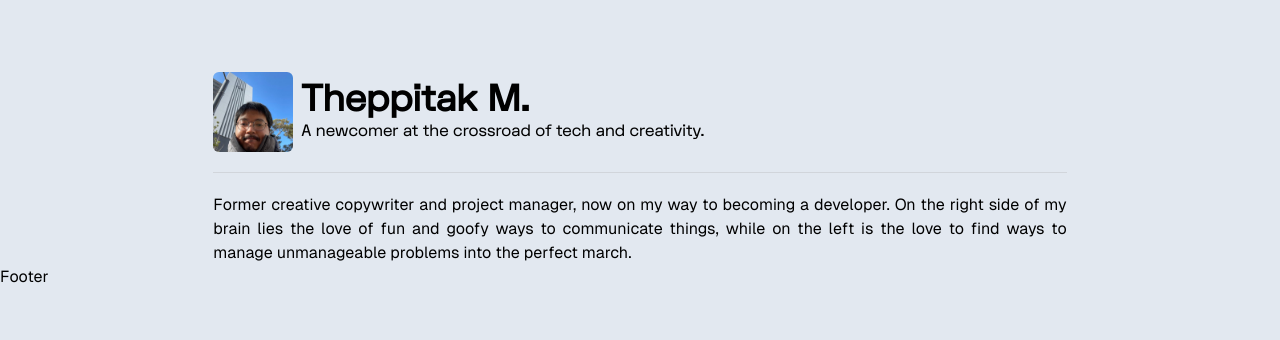
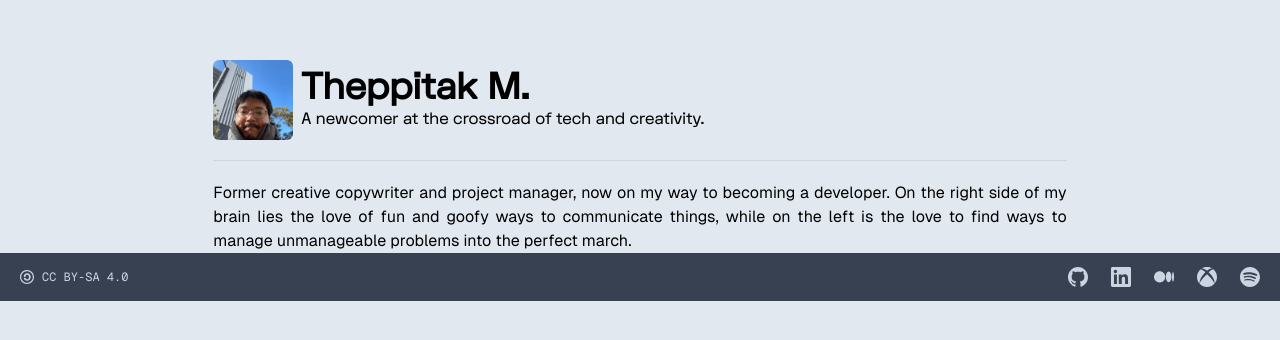
Before and after one commit to mmmmmob/me.theppitak, a React (Vite) app: page / in a window 1280 px wide. Shown: the part 220-560 px from the top of the page. Built offline with nearby package versions, Linux system fonts and the light colour scheme.

Commit message:
feat: new footer components

```diff
--- a/src/components/Footer.jsx
+++ b/src/components/Footer.jsx
@@ -1,5 +1,138 @@
 function Footer() {
-  return <h1>Footer</h1>;
+  return (
+    <div className="flex h-12 w-screen justify-between bg-gray-700 text-slate-300">
+      {/* left-side footer [copyright]*/}
+      <div className="ml-5 flex w-fit">
+        <svg
+          xmlns="http://www.w3.org/2000/svg"
+          width="14"
+          height="14"
+          viewBox="0 0 35 35"
+          fill="none"
+          className="mr-2 self-center"
+        >
+          <g clipPath="url(#clip0_71_1659)">
+            <path
+              d="M17.0557 -0.000514486C7.60404 0.239211 0 7.99043 0 17.4995C0 27.1595 7.84 34.9995 17.5 34.9995C27.16 34.9995 35 27.1595 35 17.4995C35 7.83949 27.16 -0.000514486 17.5 -0.000514486C17.3491 -0.000514486 17.2057 -0.00431965 17.0557 -0.000514486ZM17.0386 3.0073C17.1936 3.00238 17.3438 3.0073 17.5 3.0073C25.4997 3.0073 31.9922 9.4998 31.9922 17.4995C31.9922 25.4992 25.4997 31.9917 17.5 31.9917C9.50031 31.9917 3.00781 25.4992 3.00781 17.4995C3.00781 9.65604 9.25472 3.25409 17.0386 3.0073Z"
+              fill="#cbd5e1"
+            />
+            <path
+              d="M9.90707 14.6478H8.4082L11.8091 18.4588L15.21 14.6478H13.9829C14.2487 12.7885 15.8843 11.5927 17.7734 11.7425C17.8481 11.7484 17.9199 11.7425 17.9956 11.7425C21.0731 11.7425 22.2868 14.07 22.3877 17.5018C22.493 21.0834 20.417 23.3098 17.9956 23.2611C15.4398 23.2107 14.4715 21.9882 14.0991 20.1336H9.53613C10.2871 24.4054 13.432 26.9105 17.8931 26.9183C22.9432 26.9272 26.5918 22.7023 26.5918 17.5018C26.5918 11.9483 22.9445 8.0853 17.8931 8.0853C17.7431 8.0853 17.5969 8.07715 17.4487 8.0853C17.4129 8.08727 17.382 8.08471 17.3462 8.0853C14.1895 8.13778 9.90709 10.3492 9.90707 14.6478Z"
+              fill="#cbd5e1"
+            />
+          </g>
+          <defs>
+            <clipPath id="clip0_71_1659">
+              <rect width="35" height="35" fill="#cbd5e1" />
+            </clipPath>
+          </defs>
+        </svg>
+        <div className="self-center font-mono text-xs">CC BY-SA 4.0</div>
+      </div>
+      {/* right-side footer [social emblems] */}
+      <div className="mr-5 flex w-48 justify-between self-center">
+        {/* GitHub */}
+        <a href="https://github.com/mmmmmob" target="_blank">
+          <svg
+            xmlns="http://www.w3.org/2000/svg"
+            width="20"
+            height="20"
+            viewBox="0 0 35 35"
+            fill="none"
+          >
+            <g clipPath="url(#clip0_71_1664)">
+              <path
+                fillRule="evenodd"
+                clipRule="evenodd"
+                d="M17.5145 0C7.82942 0 0 7.88715 0 17.6446C0 25.4443 5.01658 32.0465 11.9759 34.3833C12.846 34.559 13.1647 34.0036 13.1647 33.5365C13.1647 33.1274 13.136 31.7253 13.136 30.2644C8.26393 31.3163 7.24936 28.1611 7.24936 28.1611C6.46638 26.1161 5.30626 25.5906 5.30626 25.5906C3.71162 24.5097 5.42241 24.5097 5.42241 24.5097C7.19128 24.6265 8.11946 26.3208 8.11946 26.3208C9.68505 29.0082 12.2079 28.2489 13.2228 27.7814C13.3676 26.6421 13.8319 25.8533 14.3248 25.4152C10.439 25.0062 6.35059 23.4872 6.35059 16.7096C6.35059 14.7816 7.04609 13.2042 8.14814 11.9773C7.97426 11.5393 7.36516 9.72772 8.32237 7.30314C8.32237 7.30314 9.80121 6.83565 13.1357 9.11431C14.5633 8.72808 16.0356 8.5316 17.5145 8.52995C18.9933 8.52995 20.5008 8.73465 21.8929 9.11431C25.2277 6.83565 26.7066 7.30314 26.7066 7.30314C27.6638 9.72772 27.0543 11.5393 26.8805 11.9773C28.0116 13.2042 28.6784 14.7816 28.6784 16.7096C28.6784 23.4872 24.59 24.9768 20.6751 25.4152C21.3132 25.9702 21.8639 27.0217 21.8639 28.687C21.8639 31.0531 21.8352 32.9521 21.8352 33.5361C21.8352 34.0036 22.1543 34.559 23.024 34.3836C29.9833 32.0462 34.9999 25.4443 34.9999 17.6446C35.0286 7.88715 27.1705 0 17.5145 0Z"
+                fill="#cbd5e1"
+              />
+            </g>
+            <defs>
+              <clipPath id="clip0_71_1664">
+                <rect width="35" height="35" fill="#cbd5e1" />
+              </clipPath>
+            </defs>
+          </svg>
+        </a>
+
+        {/* LinkedIn */}
+        <a href="https://linkedin.com/in/theppitak-m" target="_blank">
+          <svg
+            xmlns="http://www.w3.org/2000/svg"
+            width="20"
+            height="20"
+            viewBox="0 0 35 35"
+            fill="none"
+          >
+            <path
+              d="M32.4092 0H2.58398C1.15527 0 0 1.12793 0 2.52246V32.4707C0 33.8652 1.15527 35 2.58398 35H32.4092C33.8379 35 35 33.8652 35 32.4775V2.52246C35 1.12793 33.8379 0 32.4092 0ZM10.3838 29.8252H5.18848V13.1182H10.3838V29.8252ZM7.78613 10.8418C6.11816 10.8418 4.77148 9.49512 4.77148 7.83398C4.77148 6.17285 6.11816 4.82617 7.78613 4.82617C9.44727 4.82617 10.7939 6.17285 10.7939 7.83398C10.7939 9.48828 9.44727 10.8418 7.78613 10.8418ZM29.8252 29.8252H24.6367V21.7041C24.6367 19.7695 24.6025 17.2744 21.9365 17.2744C19.2363 17.2744 18.8262 19.3867 18.8262 21.5674V29.8252H13.6445V13.1182H18.6211V15.4014H18.6895C19.3799 14.0889 21.0752 12.7012 23.5977 12.7012C28.8545 12.7012 29.8252 16.1602 29.8252 20.6582V29.8252Z"
+              fill="#cbd5e1"
+            />
+          </svg>
+        </a>
+        {/* Medium */}
+        <a href="https://medium.com/@mmmmmob" target="_blank">
+          <svg
+            xmlns="http://www.w3.org/2000/svg"
+            width="20"
+            height="20"
+            viewBox="0 0 35 35"
+            fill="none"
+          >
+            <path
+              d="M35 17.2487C35 21.8852 34.2229 25.6462 33.2641 25.6462C32.3053 25.6462 31.5286 21.8862 31.5286 17.2487C31.5286 12.6112 32.3056 8.85127 33.2641 8.85127C34.2226 8.85127 35 12.6109 35 17.2487Z"
+              fill="#cbd5e1"
+            />
+            <path
+              d="M30.5708 17.2487C30.5708 22.4248 28.3611 26.6225 25.6352 26.6225C22.9093 26.6225 20.6996 22.4248 20.6996 17.2487C20.6996 12.0726 22.909 7.87493 25.6349 7.87493C28.3607 7.87493 30.5705 12.0713 30.5705 17.2487"
+              fill="#cbd5e1"
+            />
+            <path
+              d="M19.7421 17.2487C19.7421 22.7477 15.3226 27.2055 9.87122 27.2055C4.41981 27.2055 0 22.7467 0 17.2487C0 11.7508 4.41948 7.29167 9.87122 7.29167C15.323 7.29167 19.7421 11.7498 19.7421 17.2487Z"
+              fill="#cbd5e1"
+            />
+          </svg>
+        </a>
+        {/* Xbox */}
+        <a
+          href="https://www.trueachievements.com/gamer/mmmmmob-1844"
+          target="_blank"
+        >
+          <svg
+            xmlns="http://www.w3.org/2000/svg"
+            width="20"
+            height="20"
+            viewBox="0 0 35 35"
+            fill="none"
+          >
+            <path
+              d="M17.4614 0C14.1965 0 11.0842 0.913638 8.50331 2.51146C8.33668 2.56701 8.04876 2.78615 7.78702 3.01822C10.1039 1.17767 15.4616 4.86419 17.0259 5.96213C17.2892 6.14702 17.635 6.14702 17.8983 5.96213C19.4626 4.86419 24.8203 1.17691 27.1372 3.01822C26.8754 2.78615 26.5868 2.56701 26.4209 2.51146C23.8393 0.913638 20.7263 0 17.4614 0ZM6.80919 4.56522C5.59408 4.56522 4.70639 5.55494 4.70639 5.55494C1.82118 8.67451 0 12.8587 0 17.5C0 27.163 7.81962 35 17.4614 35C22.5478 35 27.1791 32.7935 30.3679 29.2935C30.3679 29.2935 29.9884 27.0106 27.635 23.6627C25.0032 19.6933 19.6718 14.6939 17.9651 13.1592C17.6737 12.8974 17.2393 12.8989 16.9502 13.1636C15.6643 14.3407 12.3463 17.6353 11.6151 18.4897C9.86895 20.3158 5.00998 26.0975 4.70639 29.3693C4.70639 29.3693 3.64294 26.7829 5.99631 20.8481C7.46098 17.2827 12.01 11.9822 14.2158 9.66988C14.5087 9.36325 14.5017 8.87867 14.192 8.58802C13.4616 7.904 11.7589 6.70525 10.2242 5.78231C9.16201 5.09753 7.94821 4.6413 6.80919 4.56522ZM27.8773 4.56522C27.3804 4.56522 24.1525 5.58694 20.756 8.59694C20.4349 8.8815 20.4221 9.37807 20.7203 9.68623C21.9506 10.9576 25.3156 14.2141 27.3319 17.4242C29.8374 21.5329 31.3552 24.8043 30.4437 29.2935C33.2528 26.1739 35 22.0652 35 17.5C34.9239 12.9348 33.1773 8.7503 30.2921 5.63073C30.216 5.55465 30.1401 5.47796 30.0648 5.40188C29.4576 4.71709 28.5605 4.56522 27.8773 4.56522Z"
+              fill="#cbd5e1"
+            />
+          </svg>
+        </a>
+        {/* Spotify */}
+        <a
+          href="https://open.spotify.com/user/31dktzn7hgpezc436jcddbgsbyta"
+          target="_blank"
+        >
+          <svg
+            xmlns="http://www.w3.org/2000/svg"
+            width="20"
+            height="20"
+            viewBox="0 0 35 35"
+            fill="none"
+          >
+            <path
+              d="M17.4465 0C7.81125 0 0 7.81104 0 17.4462C0 27.0819 7.81125 34.8923 17.4465 34.8923C27.0827 34.8923 34.8931 27.0819 34.8931 17.4462C34.8931 7.81167 27.0827 0.000833329 17.4463 0.000833329L17.4465 0ZM25.4473 25.1625C25.1348 25.675 24.464 25.8375 23.9515 25.5229C19.8552 23.0208 14.6985 22.4542 8.62562 23.8417C8.04042 23.975 7.45708 23.6083 7.32375 23.0229C7.18979 22.4375 7.555 21.8542 8.14167 21.7208C14.7875 20.2019 20.4881 20.8562 25.0869 23.6667C25.5994 23.9812 25.7619 24.65 25.4473 25.1625ZM27.5827 20.4115C27.189 21.0521 26.3515 21.2542 25.7119 20.8604C21.0223 17.9773 13.8737 17.1425 8.32687 18.8262C7.6075 19.0435 6.84771 18.6381 6.62937 17.92C6.41271 17.2006 6.81833 16.4423 7.53646 16.2235C13.8725 14.301 21.7494 15.2323 27.1348 18.5417C27.7744 18.9354 27.9765 19.7727 27.5827 20.4115ZM27.766 15.4648C22.1431 12.125 12.866 11.8179 7.4975 13.4473C6.63542 13.7087 5.72375 13.2221 5.4625 12.36C5.20125 11.4975 5.6875 10.5865 6.55021 10.3244C12.7129 8.45354 22.9577 8.815 29.4315 12.6581C30.2085 13.1183 30.4627 14.1198 30.0023 14.8942C29.544 15.6696 28.5398 15.9252 27.7669 15.4648H27.766Z"
+              fill="#cbd5e1"
+            />
+          </svg>
+        </a>
+      </div>
+    </div>
+  );
 }
 
 export default Footer;
--- a/src/components/Title.jsx
+++ b/src/components/Title.jsx
@@ -3,7 +3,7 @@ function Title() {
     <div className="mx-5 self-center md:w-8/12 md:flex-initial">
       <div className="flex">
         <img
-          src="/public/avatar.jpg"
+          src="/avatar.jpg"
           alt="avatar"
           className="mr-2 size-20 self-center rounded-md max-sm:size-28"
         />
```
Also changed, not shown: 1 other file (tests, documents, lock files or other folders).
